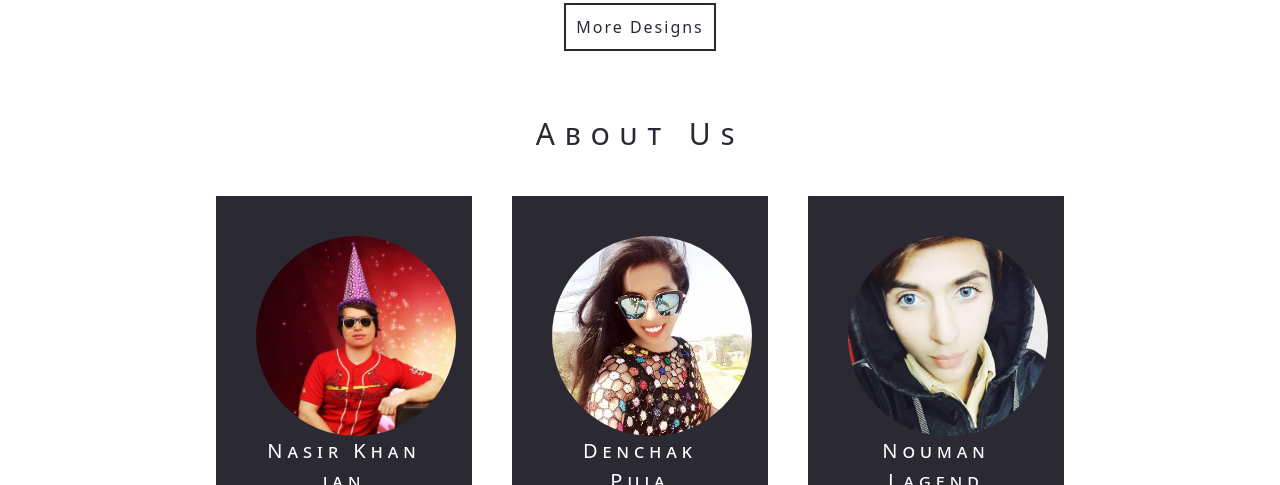
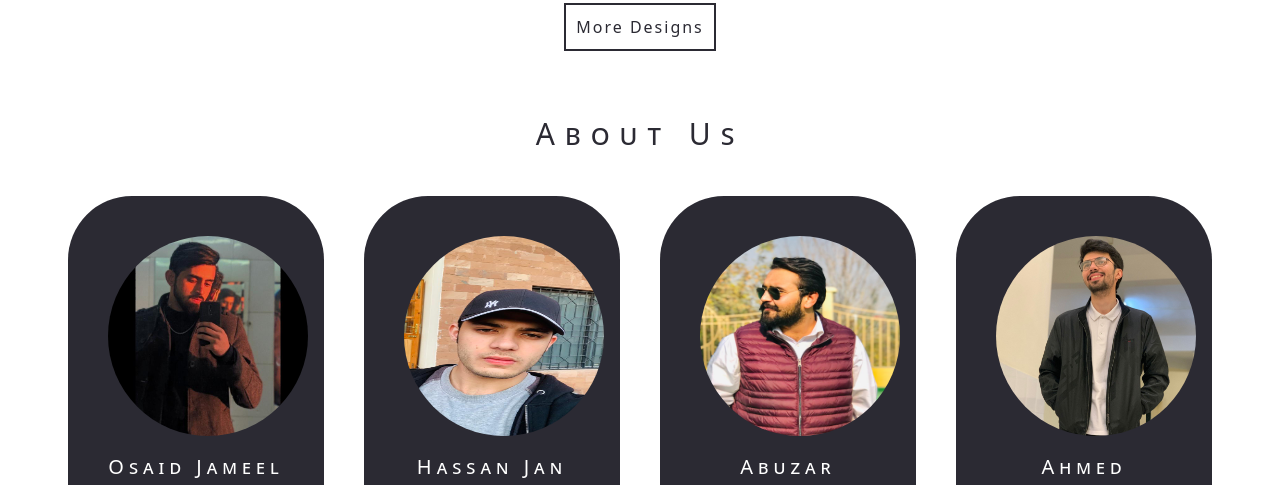
Before and after one commit to zohaibgull/hometradition.github.io, a plain HTML site: page index.html in a window 1280 px wide. Shown: the part 2315-2800 px from the top of the page. Drawn offline with nearby package versions, Linux system fonts and the light colour scheme.

Commit message:
images hover etc

```diff
--- a/index.html
+++ b/index.html
@@ -75,24 +75,45 @@
         About Us
     </div>
     <div class="flex-block">
-        <div class="why-us-flex-item" data-aos="fade-up">
+        <div class="about-us-flex-item" data-aos="fade-up">
             <div class="block-label">
-                <img src="images/nasidkhanjan1.jpg" alt="" width="200px" height="200px" >
-                Nasir Khan jan
+                <figure><img src="images/osaidjameelp.jpg" alt="" width="200px" height="200px" ></figure>
+                Osaid Jameel General Manager
             </div>
             <div class="block-desccription">Add Description Here</div>
         </div>
-        <div class="why-us-flex-item" data-aos="fade-up">
+        <div class="about-us-flex-item" data-aos="fade-up">
             <div class="block-label">
-                <img src="images/dpoja1.jpg" alt="" width="200px" height="200px" >
-                Denchak Puja
+                <figure><img src="images/hassanjanp.jpeg" alt="" width="200px" height="200px" ></figure>
+                Hassan Jan Finance Manager
             </div>
             <div class="block-desccription">Add Description Here</div>
         </div>
-        <div class="why-us-flex-item" data-aos="fade-up">
+        <div class="about-us-flex-item" data-aos="fade-up">
             <div class="block-label">
-                <img src="images/noumanlagend1.jpg" alt="" width="200px" height="200px" >
-                Nouman Lagend
+                <figure><img src="images/team3.jpeg" alt="" width="200px" height="200px" ></figure>
+                Abuzar Nigar Market Researcher
+            </div>
+            <div class="block-desccription">Add Description Here</div>
+        </div>
+        <div class="about-us-flex-item" data-aos="fade-up">
+            <div class="block-label">
+                <figure><img src="images/team4.jpeg" alt="" width="200px" height="200px" ></figure>
+                Ahmed Ashfaq Team Leader
+            </div>
+            <div class="block-desccription">Add Description Here</div>
+        </div>
+        <div class="about-us-flex-item" data-aos="fade-up">
+            <div class="block-label">
+                <figure><img src="images/team5.jpeg" alt="" width="200px" height="200px" ></figure>
+                Laiba  External Affairs
+            </div>
+            <div class="block-desccription">Add Description Here</div>
+        </div>
+        <div class="about-us-flex-item" data-aos="fade-up">
+            <div class="block-label">
+                <figure><img src="images/team6.jpeg" alt="" width="200px" height="200px" ></figure>
+                Rehma Gilani  Marketing
             </div>
             <div class="block-desccription">Add Description Here</div>
         </div>
--- a/interiorDesign.css
+++ b/interiorDesign.css
@@ -71,7 +71,10 @@ a:hover{
     height: 35%;
     max-width: 95%;
     margin: 0.938rem;
+    border-radius: 5%;
 }
+
+
 .more-designs-btn{
     background: transparent;
     border: 0.125rem solid #2b2a33;
@@ -105,7 +108,28 @@ a:hover{
     width: 20%;
     padding: 2.5rem;
     margin: 1.25rem;
+    border-radius: 4rem 4rem 4rem 4rem;
 }
+
+.about-us-flex-item{
+    background: #2b2a33;
+    color: white;
+    width: 20%;
+    padding: 2.5rem;
+    margin: 1.25rem;
+    border-radius: 4rem 4rem 4rem 4rem;
+}
+.about-us-flex-item figure img{
+        -webkit-transform: scale(1);
+        transform: scale(1);
+        -webkit-transition: .3s ease-in-out;
+        transition: .3s ease-in-out;
+    }
+.about-us-flex-item:hover img {
+        -webkit-transform: scale(1.3);
+        transform: scale(1.3);
+    }
+
 
 .block-label{
     font-variant: small-caps;
@@ -126,7 +150,7 @@ a:hover{
 .appointment-flex-item{
     background: #2b2a33;
     color: white;
-    height: 28.125rem;
+    height: 29.5rem;
     padding: 0rem;
     margin: 1.25rem 0rem;
     overflow: hidden;
@@ -134,6 +158,7 @@ a:hover{
 
 .appoinment-img{
         background-image: url(images/appointmentimage1.jpg);
+        height: 100rem;
 
 }
 
```
Also changed, not shown: images/dpoja1.jpg (deleted), images/hassanjanp.jpeg (added), images/nasidkhanjan1.jpg (deleted), images/osaidjameelp.jpg (added), images/team3.jpeg (added), images/team4.jpeg (added), images/team5.jpeg (added), images/team6.jpeg (added).
